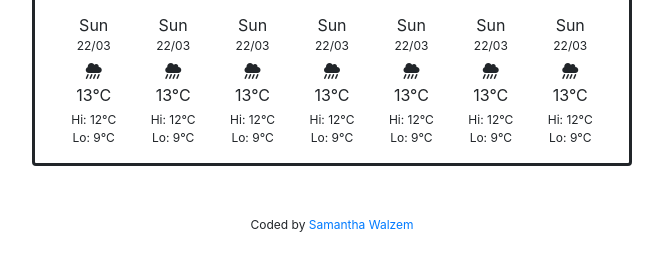
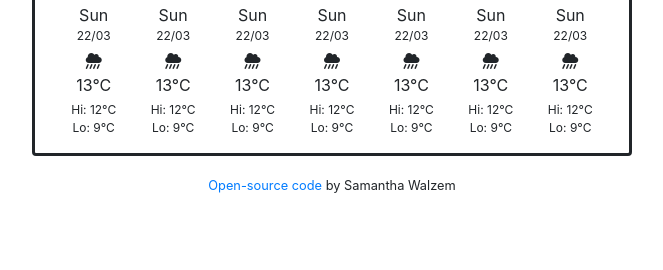
Before and after one commit to swalzem/sams-awesome-weather-app, a plain HTML site: page index.html in a window 1280 px wide. Shown: the part 358-628 px from the top of the page, without its empty margins (308-971 px from the left). Drawn offline with nearby package versions, Linux system fonts and the light colour scheme.

Commit message:
Updated credits on index.html

```diff
--- a/index.html
+++ b/index.html
@@ -264,16 +264,16 @@
         </div>
       </div>
     </div>
-    <div class="row github-link">
-      <p>
-        Coded by
-        <span
-          ><a href="https://github.com/swalzem?tab=repositories" target="_blank"
-            >Samantha Walzem</a
-          ></span
-        >
-      </p>
-    </div>
+    <!-- <div class="row github-link">
+      <p> -->
+    <small>
+      <a href="https://github.com/swalzem?tab=repositories" target="_blank"
+        >Open-source code</a
+      >
+      by Samantha Walzem
+    </small>
+    <!-- </p>
+    </div> -->
   </body>
   <script
     src="https://kit.fontawesome.com/dff0ac1e2b.js"
--- a/src/style.css
+++ b/src/style.css
@@ -1,7 +1,13 @@
+small {
+  display: block;
+  text-align: center;
+  margin: 0;
+  padding: 0 0 10px 0;
+}
 .container {
   border: medium solid;
   width: 600px;
-  margin: 50px auto;
+  margin: 40px auto 20px;
   border-radius: 4px;
 }
 .quick-cities span {
```
